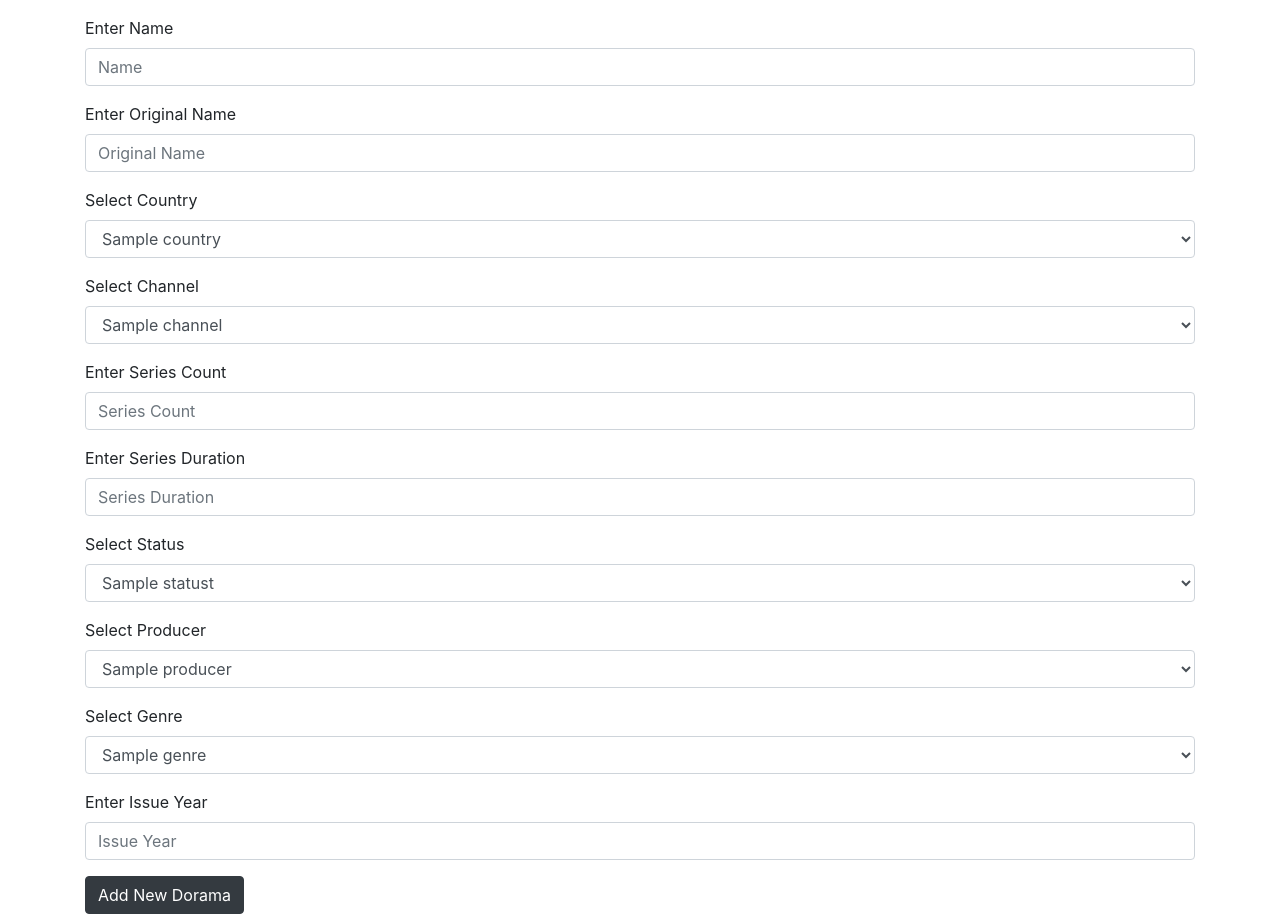
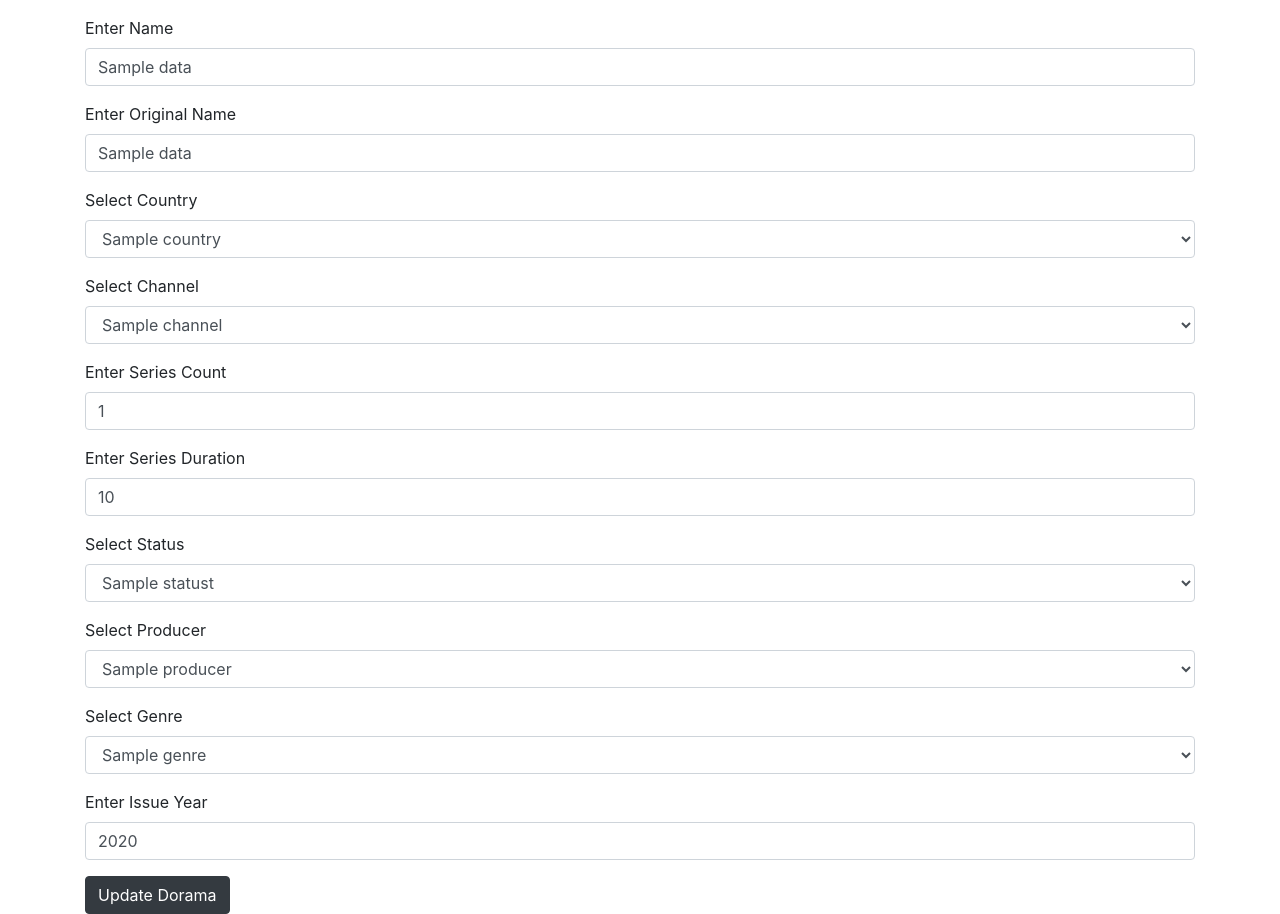
Before and after one commit to sonterix/Korean, a PHP site: template src/view/editDorama.twig in a window 1280 px wide. Shown: the part 56-970 px from the top of the page. Run offline with PHP 8.4, Linux system fonts and the light colour scheme; the template is opened without the code that fills it: most values are stand-ins (such as "Sample title", 1, 10 or a date in 2020); some libraries are stand-ins or nearby versions.

Commit message:
added edit Dorama

```diff
--- a/assets/main/js/main.js
+++ b/assets/main/js/main.js
@@ -22,4 +22,10 @@ $(function() {
             },
          });
     })
+
+    $('.edit-btn i').on('click', function() {
+        const tr = $(this).parent().parent();
+        const doramaId = tr.find('.dorama-id').text();
+        window.location.href = "/editNewDorama/" + doramaId;
+    })
 });
--- a/public/app.php
+++ b/public/app.php
@@ -30,4 +30,6 @@ $container['view'] = function ($container) {
 $app->get('/', 'app\controller\FrontController:home');
 $app->get('/addNewDorama', 'app\controller\FrontController:getDataForNewDorama');
 $app->post('/addNewDorama', 'app\controller\FrontController:addNewDorama');
+$app->get('/editNewDorama/{id}', 'app\controller\FrontController:getDataForEditDorama');
+$app->post('/editNewDorama', 'app\controller\FrontController:editDorama');
 $app->post('/deleteDorama', 'app\controller\FrontController:deleteDorama');
--- a/src/view/editDorama.twig
+++ b/src/view/editDorama.twig
@@ -1,19 +1,23 @@
 {% include('header.twig') %}
 <div class="container">
-    <form method="POST" action="/addNewDorama">
+    <form method="POST" action="/editNewDorama">
         <div class="form-group">
             <label>Enter Name</label>
-            <input type="text" name="Dorama[name]"class="form-control" placeholder="Name" required >
+            <input type="text" name="Dorama[name]"class="form-control" placeholder="Name" value="{{ data.dorama_name }}" required >
         </div>
         <div class="form-group">
             <label>Enter Original Name</label>
-            <input type="text" name="Dorama[original-name]" class="form-control" placeholder="Original Name" required >
+            <input type="text" name="Dorama[original-name]" class="form-control" placeholder="Original Name" value="{{ data.dorama_original_name }}" required >
         </div>
         <div class="form-group">
             <label>Select Country</label>
             <select  name="Dorama[country]" class="form-control">
                 {% for value in country %}
-                    <option value="{{ value.id_country }}">{{ value.country_name }}</option>
+                    {% if value.id_country == data.id_country %}
+                        <option value="{{ value.id_country }}" selected>{{ value.country_name }}</option>
+                    {% else %}
+                        <option value="{{ value.id_country }}">{{ value.country_name }}</option>
+                    {% endif %}
                 {% endfor %}
             </select>
         </div>
@@ -21,23 +25,31 @@
             <label>Select Channel</label>
             <select  name="Dorama[channel]" class="form-control">
                 {% for value in channel %}
-                    <option value="{{ value.id_channel }}">{{ value.сhannel_name }}</option>
+                    {% if value.id_channel == data.id_channel %}
+                        <option value="{{ value.id_channel }}" selected>{{ value.сhannel_name }}</option>
+                    {% else %}
+                        <option value="{{ value.id_channel }}">{{ value.сhannel_name }}</option>
+                    {% endif %}
                 {% endfor %}
             </select>
         </div>
         <div class="form-group">
             <label>Enter Series Count</label>
-            <input type="number" name="Dorama[series-count]" class="form-control" placeholder="Series Count" required >
+            <input type="number" name="Dorama[series-count]" class="form-control" placeholder="Series Count" value="{{ data.series_count }}" required >
         </div>
         <div class="form-group">
             <label>Enter Series Duration</label>
-            <input type="number" name="Dorama[series-duration]" class="form-control" placeholder="Series Duration" required >
+            <input type="number" name="Dorama[series-duration]" class="form-control" placeholder="Series Duration" value="{{ data.series_duration }}" required >
         </div>
         <div class="form-group">
             <label>Select Status</label>
             <select  name="Dorama[status]" class="form-control">
                 {% for value in statust %}
-                    <option value="{{ value.id_status }}">{{ value.status_name }}</option>
+                    {% if value.id_status == data.id_status %}
+                        <option value="{{ value.id_status }}" selected>{{ value.status_name }}</option>
+                    {% else %}
+                        <option value="{{ value.id_status }}">{{ value.status_name }}</option>
+                    {% endif %}
                 {% endfor %}
             </select>
         </div>
@@ -45,7 +57,11 @@
             <label>Select Producer</label>
             <select  name="Dorama[producer]" class="form-control">
                 {% for value in producer %}
-                    <option value="{{ value.id_producer }}">{{ value.producer_name }}</option>
+                    {% if value.id_producer == data.id_producer %}
+                        <option value="{{ value.id_producer }}" selected>{{ value.producer_name }}</option>
+                    {% else %}
+                        <option value="{{ value.id_producer }}">{{ value.producer_name }}</option>
+                    {% endif %}
                 {% endfor %}
             </select>
         </div>
@@ -53,15 +69,20 @@
             <label>Select Genre</label>
             <select  name="Dorama[genre]" class="form-control">
                 {% for value in genre %}
-                    <option value="{{ value.id_genre }}">{{ value.genre_name }}</option>
+                    {% if value.id_genre == data.id_genre %}
+                        <option value="{{ value.id_genre }}" selected>{{ value.genre_name }}</option>
+                    {% else %}
+                        <option value="{{ value.id_genre }}">{{ value.genre_name }}</option>
+                    {% endif %}
                 {% endfor %}
             </select>
         </div>
         <div class="form-group">
             <label>Enter Issue Year</label>
-            <input type="number" name="Dorama[issue-year]" class="form-control" placeholder="Issue Year" required >
+            <input type="number" name="Dorama[issue-year]" class="form-control" placeholder="Issue Year" value="{{ data.issue_year }}" required >
         </div>
-        <button type="submit" class="btn btn-dark">Add New Dorama</button>
+        <input type="hidden" name="Dorama[id]" value="{{ id }}">
+        <button type="submit" class="btn btn-dark">Update Dorama</button>
     </form>
 </div>
 {% include('footer.twig') %}
```
Also changed, not shown: src/controller/frontController.php (+20 -0 lines), src/model/dataModel.php (+25 -0 lines).
